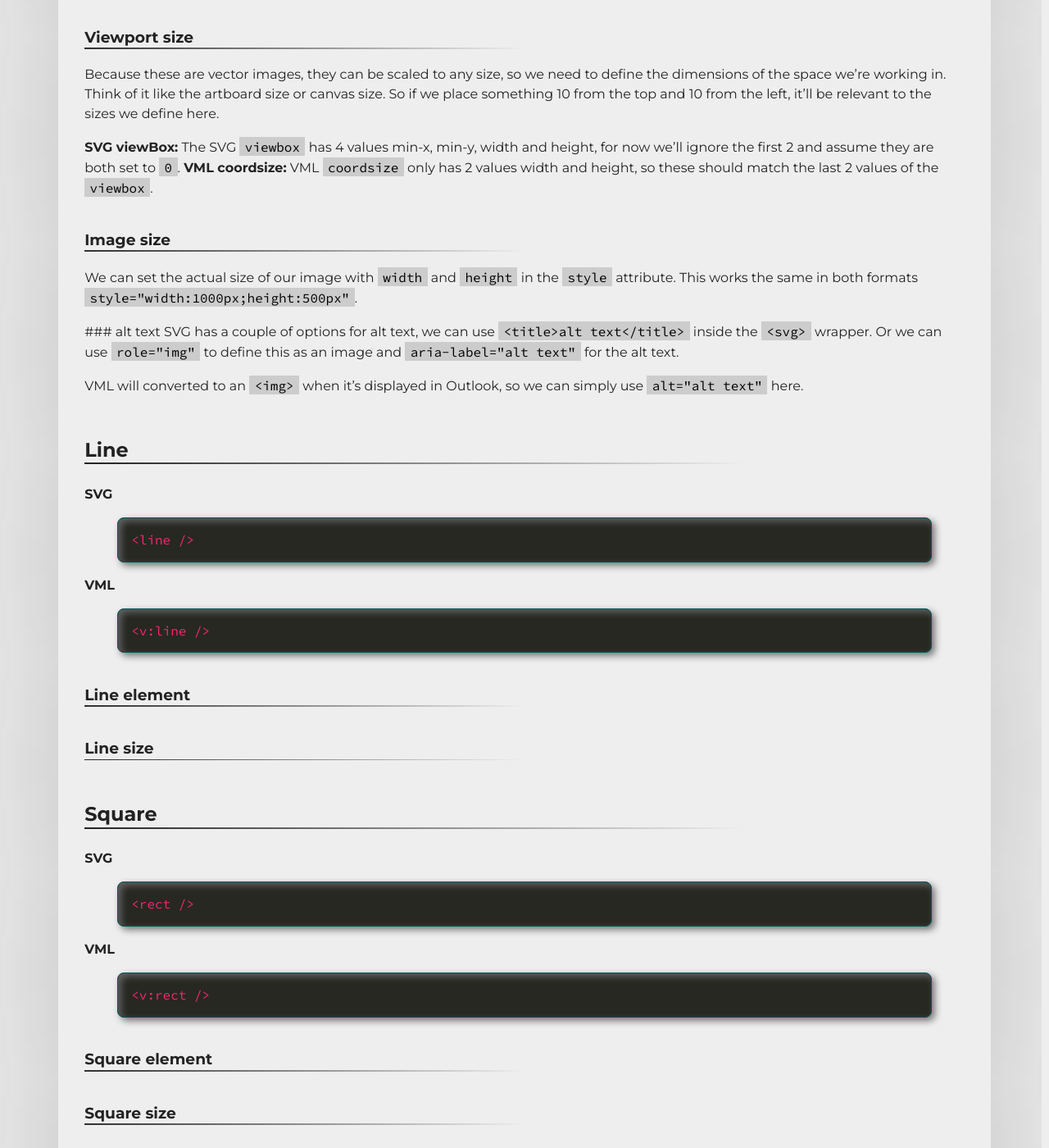
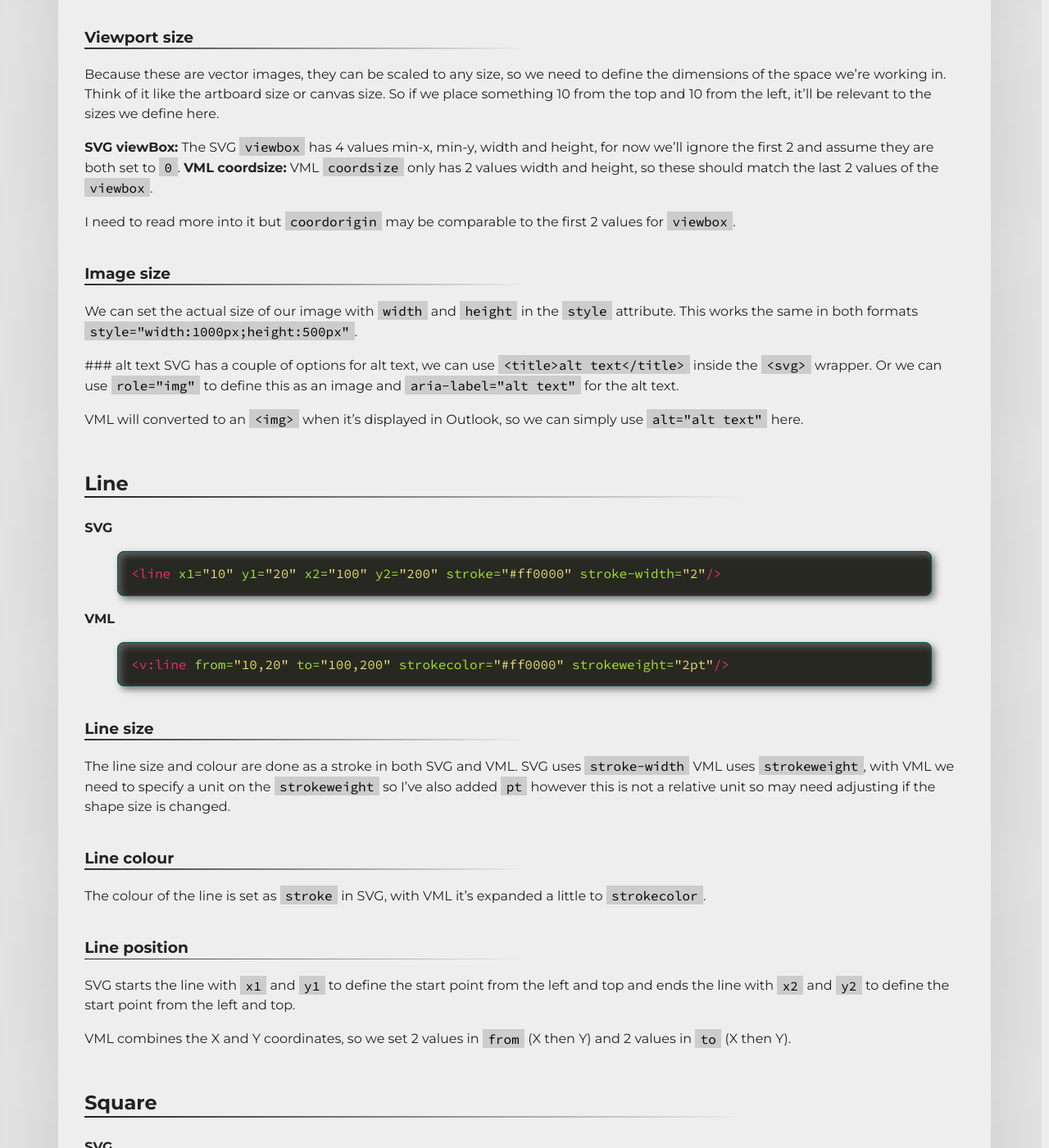
Before and after one commit to M-J-Robbins/good-email-code, a Jekyll site: the page built from beta/outlook/svg-to-vml.md, in a window 1280 px wide and 1400 px high, scrolled down 972 px. Shown: the whole window at 82% size. Built offline with Jekyll 4.4.1, drawn with Linux system fonts in a browser that asks for light colours; our own code applies the rules of GitHub Pages for plain Markdown files; a script that is not in the unit is left out; some of the changed text lies outside the part shown.

Commit message:
Update svg-to-vml.md

```diff
--- a/beta/outlook/svg-to-vml.md
+++ b/beta/outlook/svg-to-vml.md
@@ -25,6 +25,8 @@ Because these are vector images, they can be scaled to any size, so we need to d
 **SVG viewBox:** The SVG `viewbox` has 4 values min-x, min-y, width and height, for now we'll ignore the first 2 and assume they are both set to `0`.
 **VML coordsize:** VML `coordsize` only has 2 values width and height, so these should match the last 2 values of the `viewbox`.
 
+I need to read more into it but `coordorigin` may be comparable to the first 2 values for `viewbox`.
+
 ### Image size
 We can set the actual size of our image with `width` and `height` in the `style` attribute.  This works the same in both formats `style="width:1000px;height:500px"`.
 
@@ -36,16 +38,24 @@ VML will converted to an `<img>` when it's displayed in Outlook, so we can simpl
 ## Line
 **SVG**
 {% highlight html %}
-<line />
+<line x1="10" y1="20" x2="100" y2="200" stroke="#ff0000" stroke-width="2"/>
 {% endhighlight %}
 
 **VML**
 {% highlight html %}
-<v:line />
+<v:line from="10,20" to="100,200" strokecolor="#ff0000" strokeweight="2pt"/>
 {% endhighlight %}
-### Line element
+
 ### Line size
+The line size and colour are done as a stroke in both SVG and VML.  SVG uses `stroke-width` VML uses `strokeweight`, with VML we need to specify a unit on the `strokeweight` so I've also added `pt` however this is not a relative unit so may need adjusting if the shape size is changed.
 
+### Line colour
+The colour of the line is set as `stroke` in SVG, with VML it's expanded a little to `strokecolor`.
+
+### Line position
+SVG starts the line with `x1` and `y1` to define the start point from the left and top and ends the line with `x2` and `y2` to define the start point from the left and top.
+
+VML combines the X and Y coordinates, so we set 2 values in `from` (X then Y) and 2 values in `to` (X then Y).
 
 
 ## Square
@@ -58,7 +68,6 @@ VML will converted to an `<img>` when it's displayed in Outlook, so we can simpl
 {% highlight html %}
 <v:rect />
 {% endhighlight %}
-### Square element
 ### Square size
 ### Square rounded corners
 ### Square position
@@ -114,6 +123,19 @@ SVG does positioning from the centre point of the circle, so again we need to do
 <v:shape path="M48 422 C48 250 453 250 453 422 L453 500 48 500 48 422 xe" fillcolor="#a8b3dc" stroked="f"/>
 {% endhighlight %}
 
+### Custom shape element
+SVG uses a `path` element with the coordinates defined in a `d` attribute, and VML uses a `v:shape` element with with the coordinates defined in a `path` attribute.
+
+### Custom shape path
+The path is defined with a combination of letters and numbers.  The numbers are in pairs and give coordinates `x y` and the letters give meaning to those.
+
+* `M` Move to. This sets the starting point. If you leave it off it will start at `0 0`.
+* `L` Line to.
+* `H` Horazontal line. This is a short cut that keeps the `y` coordinate. ######################################################################################################
+* `V` Vertical line.
+* `C` Curve. There are 6 values, think of them as 3 pairs of `x y`. The first pair control the start of the curve, the second pair control the end of the curve and the third pair set the end point.
+* `Z` `XE`
+
 
 
 ## Colour
@@ -137,3 +159,4 @@ There is some attempt to create alt text based on any text inside but it is far
 
 
 ## Resources
+https://yqnn.github.io/svg-path-editor/ Can help with rounding numbers, and adjusting for viewbox with 4 values.
```
